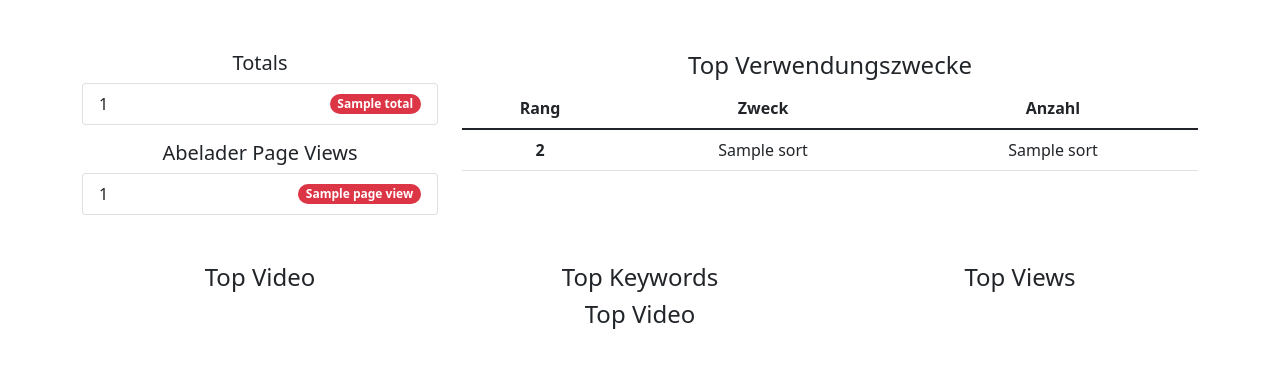
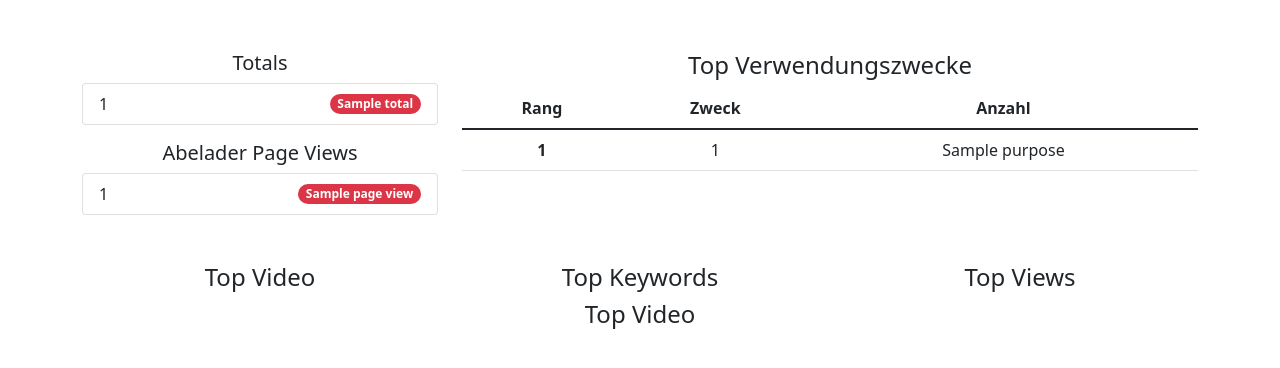
Before and after one commit to tscheesy/abelader, a Flask app: template templates/stats.html in a window 1280 px wide. Shown: the part 56-424 px from the top of the page. Run offline with Flask 2, Linux system fonts and the light colour scheme; the template is opened without the code that fills it: most values are stand-ins (such as "Sample title", 1, 10 or a date in 2020).

Commit message:
- Ranking logic in data display tables by consulting few jinja docs

```diff
--- a/counter_data.json
+++ b/counter_data.json
@@ -9,7 +9,7 @@
           "download": 14,
           "thankyou": 0,
           "about": 0,
-          "stats": 36
+          "stats": 40
      },
      "purpose": {
           "repost": 3,
--- a/main.py
+++ b/main.py
@@ -1,6 +1,7 @@
 from flask import Flask, render_template, redirect, request, url_for
 from pytube import YouTube
 
+import operator
 import plotly.express as px
 
 import video_data
@@ -65,7 +66,7 @@ def home_sweet_home():
 
             # save form input in counter-json
             need = request.args["vote_need"]
-            data.purpose_counter(need)
+            data.counter_up("counter_data.json", "purpose", need)
 
             return redirect("/download/" + need)
 
@@ -96,6 +97,10 @@ def show_stats():
     # load counter_data json
     counter_dict = data.load_dict("counter_data.json")
 
+    # get purpose dict from counter_dict and sort items by highest value for ranking
+    # dict sorting solution from https://www.delftstack.com/de/howto/python/how-to-sort-a-dictionary-by-value/
+    purpose_sorted = sorted(counter_dict["purpose"].items(), key=operator.itemgetter(1))
+
     # Rank-Variable to be filled by iteration in jinja
     rank = 0
 
@@ -106,7 +111,7 @@ def show_stats():
     fig.show()
     """
 
-    return render_template("stats.html", counters=counter_dict, rank=rank)
+    return render_template("stats.html", counters=counter_dict, rank=rank, purpose=purpose_sorted)
 
 
 @app.route("/about")
--- a/templates/stats.html
+++ b/templates/stats.html
@@ -58,11 +58,11 @@
                             </thead>
                             <tbody>
 
-                                {% for el in counters["purpose"].sort(reverse=True): %}
+                                {% for el in purpose: %}
                                 <tr>
-                                  <th scope="row">{{ rank + 1 }}</th>
-                                  <td>{{ el }}</td>
-                                  <td>{{ el }}</td>
+                                  <th scope="row">{{ loop.index }}</th>
+                                  <td>{{ el[0] }}</td>
+                                  <td>{{ el[1] }}</td>
                                 </tr>
                                 {% endfor %}
 
```
Also changed, not shown: README.md.
